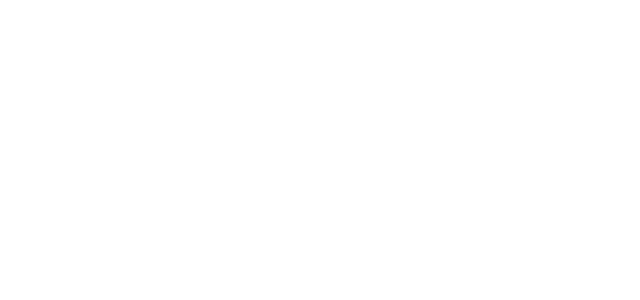
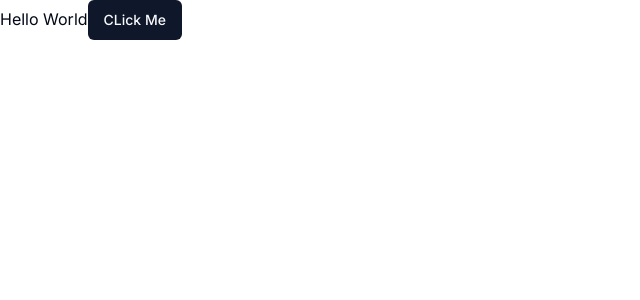
Before and after one commit to dokidoki-in-ua/dokidoki-web, a Next.js app: page / in a window 1280 px wide. Shown: the top 300 px of the page, without its empty margins (0-640 px from the left). Built offline with nearby package versions, Linux system fonts and the light colour scheme.

Commit message:
test: try to add some lint configurations

```diff
--- a/src/app/globals.css
+++ b/src/app/globals.css
@@ -2,16 +2,75 @@
 @tailwind components;
 @tailwind utilities;
 
-:root {
+@layer base {
+  :root {
+    --background: 0 0% 100%;
+    --foreground: 222.2 84% 4.9%;
 
-}
+    --card: 0 0% 100%;
+    --card-foreground: 222.2 84% 4.9%;
 
-@media (prefers-color-scheme: dark) {
-  :root {
+    --popover: 0 0% 100%;
+    --popover-foreground: 222.2 84% 4.9%;
 
+    --primary: 222.2 47.4% 11.2%;
+    --primary-foreground: 210 40% 98%;
+
+    --secondary: 210 40% 96.1%;
+    --secondary-foreground: 222.2 47.4% 11.2%;
+
+    --muted: 210 40% 96.1%;
+    --muted-foreground: 215.4 16.3% 46.9%;
+
+    --accent: 210 40% 96.1%;
+    --accent-foreground: 222.2 47.4% 11.2%;
+
+    --destructive: 0 84.2% 60.2%;
+    --destructive-foreground: 210 40% 98%;
+
+    --border: 214.3 31.8% 91.4%;
+    --input: 214.3 31.8% 91.4%;
+    --ring: 222.2 84% 4.9%;
+
+    --radius: 0.5rem;
+  }
+
+  .dark {
+    --background: 222.2 84% 4.9%;
+    --foreground: 210 40% 98%;
+
+    --card: 222.2 84% 4.9%;
+    --card-foreground: 210 40% 98%;
+
+    --popover: 222.2 84% 4.9%;
+    --popover-foreground: 210 40% 98%;
+
+    --primary: 210 40% 98%;
+    --primary-foreground: 222.2 47.4% 11.2%;
+
+    --secondary: 217.2 32.6% 17.5%;
+    --secondary-foreground: 210 40% 98%;
+
+    --muted: 217.2 32.6% 17.5%;
+    --muted-foreground: 215 20.2% 65.1%;
+
+    --accent: 217.2 32.6% 17.5%;
+    --accent-foreground: 210 40% 98%;
+
+    --destructive: 0 62.8% 30.6%;
+    --destructive-foreground: 210 40% 98%;
+
+    --border: 217.2 32.6% 17.5%;
+    --input: 217.2 32.6% 17.5%;
+    --ring: 212.7 26.8% 83.9%;
   }
 }
 
-body {
-
+@layer base {
+  * {
+    @apply border-border;
+  }
+  body {
+    @apply bg-background text-foreground;
+  }
 }
--- a/src/app/layout.tsx
+++ b/src/app/layout.tsx
@@ -1,6 +1,8 @@
 import type { Metadata } from 'next'
 import { Inter } from 'next/font/google'
 import './globals.css'
+import { cn } from '@/lib/utils'
+import { Button } from '@/components/ui/button'
 
 const inter = Inter({ subsets: ['latin'] })
 
@@ -15,8 +17,17 @@
     children: React.ReactNode
 }) {
     return (
-    <html lang="en">
-      <body className={inter.className}>{children}</body>
+        <html lang='en'>
+            <body
+                className={cn(
+                    'min-h-screen bg-background font-sans antialiased',
+                    inter.className
+                )}
+            >
+                {children}
+                Hello World
+                <Button>CLick Me</Button>
+            </body>
         </html>
     )
 }
--- /dev/null
+++ b/src/components/ui/button.tsx
@@ -0,0 +1,57 @@
+import * as React from 'react'
+import { Slot } from '@radix-ui/react-slot'
+import { cva, type VariantProps } from 'class-variance-authority'
+
+import { cn } from '@/lib/utils'
+
+const buttonVariants = cva(
+    'inline-flex items-center justify-center whitespace-nowrap rounded-md text-sm font-medium ring-offset-background transition-colors focus-visible:outline-none focus-visible:ring-2 focus-visible:ring-ring focus-visible:ring-offset-2 disabled:pointer-events-none disabled:opacity-50',
+    {
+        variants: {
+            variant: {
+                default:
+                    'bg-primary text-primary-foreground hover:bg-primary/90',
+                destructive:
+                    'bg-destructive text-destructive-foreground hover:bg-destructive/90',
+                outline:
+                    'border border-input bg-background hover:bg-accent hover:text-accent-foreground',
+                secondary:
+                    'bg-secondary text-secondary-foreground hover:bg-secondary/80',
+                ghost: 'hover:bg-accent hover:text-accent-foreground',
+                link: 'text-primary underline-offset-4 hover:underline',
+            },
+            size: {
+                default: 'h-10 px-4 py-2',
+                sm: 'h-9 rounded-md px-3',
+                lg: 'h-11 rounded-md px-8',
+                icon: 'h-10 w-10',
+            },
+        },
+        defaultVariants: {
+            variant: 'default',
+            size: 'default',
+        },
+    }
+)
+
+export interface ButtonProps
+    extends React.ButtonHTMLAttributes<HTMLButtonElement>,
+        VariantProps<typeof buttonVariants> {
+    asChild?: boolean
+}
+
+const Button = React.forwardRef<HTMLButtonElement, ButtonProps>(
+    ({ className, variant, size, asChild = false, ...props }, ref) => {
+        const Comp = asChild ? Slot : 'button'
+        return (
+            <Comp
+                className={cn(buttonVariants({ variant, size, className }))}
+                ref={ref}
+                {...props}
+            />
+        )
+    }
+)
+Button.displayName = 'Button'
+
+export { Button, buttonVariants }
--- /dev/null
+++ b/src/lib/utils.ts
@@ -0,0 +1,6 @@
+import { type ClassValue, clsx } from "clsx"
+import { twMerge } from "tailwind-merge"
+
+export function cn(...inputs: ClassValue[]) {
+    return twMerge(clsx(inputs))
+}
--- /dev/null
+++ b/tailwind.config.js
@@ -0,0 +1,83 @@
+const { fontFamily } = require('tailwindcss/defaultTheme')
+
+/** @type {import('tailwindcss').Config} */
+
+module.exports = {
+    darkMode: ['class'],
+    content: [
+        './pages/**/*.{ts,tsx}',
+        './components/**/*.{ts,tsx}',
+        './app/**/*.{ts,tsx}',
+        './src/**/*.{ts,tsx}',
+    ],
+    prefix: '',
+    theme: {
+        container: {
+            center: true,
+            padding: '2rem',
+            screens: {
+                '2xl': '1400px',
+            },
+        },
+        extend: {
+            colors: {
+                border: 'hsl(var(--border))',
+                input: 'hsl(var(--input))',
+                ring: 'hsl(var(--ring))',
+                background: 'hsl(var(--background))',
+                foreground: 'hsl(var(--foreground))',
+                primary: {
+                    DEFAULT: 'hsl(var(--primary))',
+                    foreground: 'hsl(var(--primary-foreground))',
+                },
+                secondary: {
+                    DEFAULT: 'hsl(var(--secondary))',
+                    foreground: 'hsl(var(--secondary-foreground))',
+                },
+                destructive: {
+                    DEFAULT: 'hsl(var(--destructive))',
+                    foreground: 'hsl(var(--destructive-foreground))',
+                },
+                muted: {
+                    DEFAULT: 'hsl(var(--muted))',
+                    foreground: 'hsl(var(--muted-foreground))',
+                },
+                accent: {
+                    DEFAULT: 'hsl(var(--accent))',
+                    foreground: 'hsl(var(--accent-foreground))',
+                },
+                popover: {
+                    DEFAULT: 'hsl(var(--popover))',
+                    foreground: 'hsl(var(--popover-foreground))',
+                },
+                card: {
+                    DEFAULT: 'hsl(var(--card))',
+                    foreground: 'hsl(var(--card-foreground))',
+                },
+            },
+            borderRadius: {
+                lg: 'var(--radius)',
+                md: 'calc(var(--radius) - 2px)',
+                sm: 'calc(var(--radius) - 4px)',
+            },
+            keyframes: {
+                'accordion-down': {
+                    from: { height: '0' },
+                    to: { height: 'var(--radix-accordion-content-height)' },
+                },
+                'accordion-up': {
+                    from: { height: 'var(--radix-accordion-content-height)' },
+                    to: { height: '0' },
+                },
+            },
+            animation: {
+                'accordion-down': 'accordion-down 0.2s ease-out',
+                'accordion-up': 'accordion-up 0.2s ease-out',
+            },
+            fontFamily: {
+                sans: ['var(--font-sans)', ...fontFamily.sans],
+            },
+        },
+    },
+    plugins: [require('tailwindcss-animate')],
+}
```
Also changed, not shown: package.json (+14 -5 lines), .eslintrc.json, components.json (added), 2 other files (tests, documents, lock files or other folders). Lines whose indentation alone changed are shown as unchanged.
